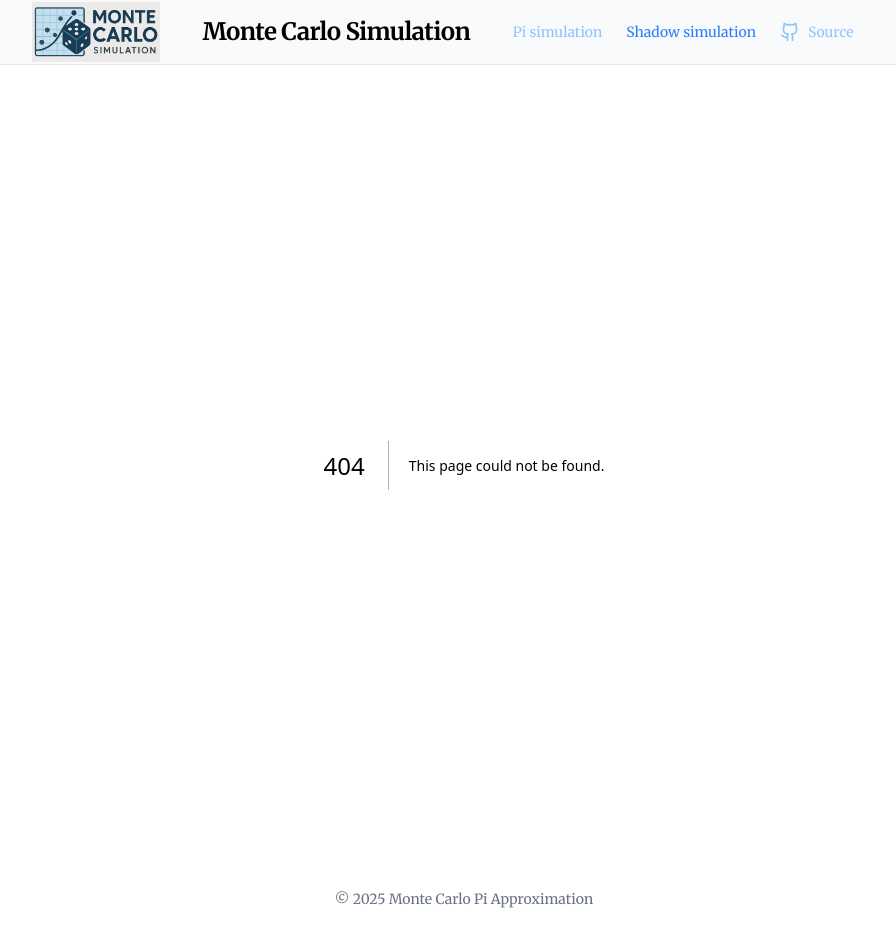
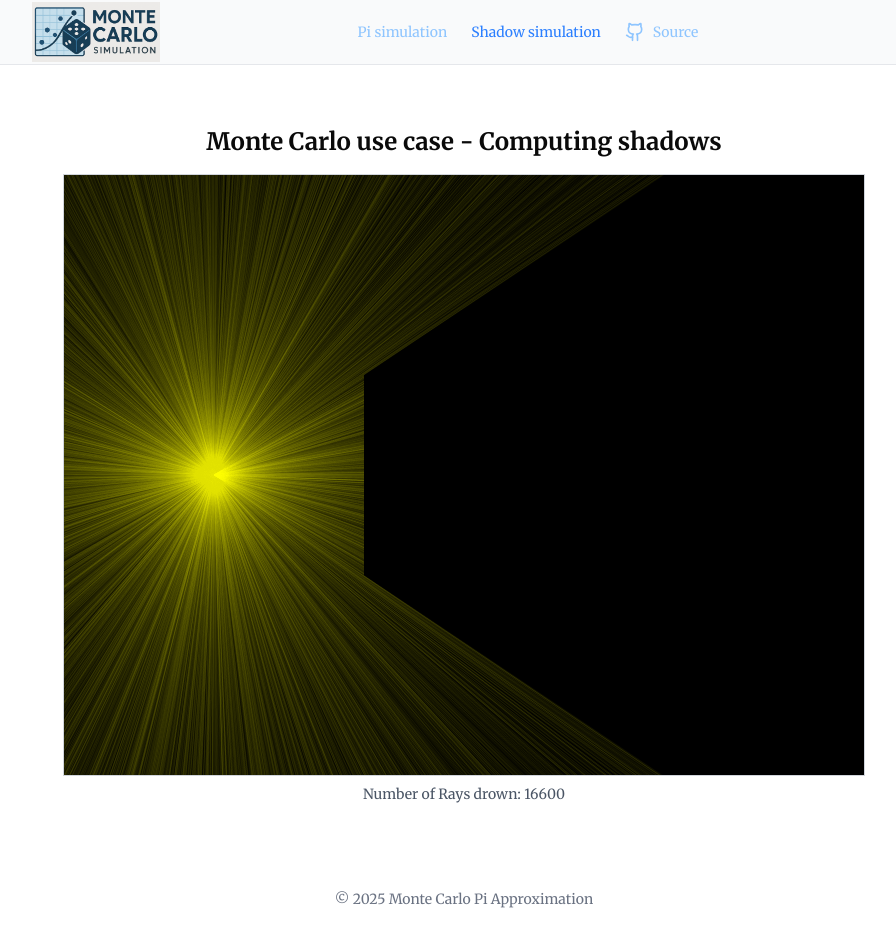
Before and after one commit to Bert0ns/montecarlo-simulation, a Next.js app: page /shadow-simulation in a window 1280 px wide. Before the commit this address had no page. Shown: the whole page, without its empty margins (176-1072 px from the left). Built offline with nearby package versions, Linux system fonts and the light colour scheme.

Commit message:
feat: starting to implement the second page

```diff
--- /dev/null
+++ b/app/shadow-simulation/page.tsx
@@ -0,0 +1,10 @@
+import LightShadowSimulation from "@/components/LightShadowSimulation";
+
+const ShadowSimulation = () => {
+    return (
+        <div className="flex flex-col items-center justify-center h-screen">
+            <LightShadowSimulation />
+        </div>
+    );
+}
+export default ShadowSimulation;
--- /dev/null
+++ b/components/LightShadowSimulation/index.tsx
@@ -0,0 +1,115 @@
+"use client";
+import {useEffect, useMemo, useRef, useState} from "react";
+
+const LightSimulation = () => {
+    const canvasRef = useRef<HTMLCanvasElement | null>(null);
+    const [rayCount, setRayCount] = useState(0);
+
+    const canvasWidth = 800;
+    const canvasHeight = 600;
+    const source = { x: 150, y: 300 };
+    const obstacles = useMemo(() => {
+        return [
+            { x1: 300, y1: 200, x2: 500, y2: 200 },
+            { x1: 500, y1: 200, x2: 500, y2: 400 },
+            { x1: 500, y1: 400, x2: 300, y2: 400 },
+            { x1: 300, y1: 400, x2: 300, y2: 200 },
+        ]
+    }, []);
+
+    function intersect(ray: any, segment: any) {
+        const r_px = ray.x;
+        const r_py = ray.y;
+        const r_dx = ray.dx;
+        const r_dy = ray.dy;
+
+        const s_px = segment.x1;
+        const s_py = segment.y1;
+        const s_dx = segment.x2 - segment.x1;
+        const s_dy = segment.y2 - segment.y1;
+
+        const r_mag = Math.sqrt(r_dx * r_dx + r_dy * r_dy);
+        const s_mag = Math.sqrt(s_dx * s_dx + s_dy * s_dy);
+
+        if (r_dx / r_mag === s_dx / s_mag && r_dy / r_mag === s_dy / s_mag) return null;
+
+        const T2 = (r_dx * (s_py - r_py) + r_dy * (r_px - s_px)) / (s_dx * r_dy - s_dy * r_dx);
+        const T1 = (s_px + s_dx * T2 - r_px) / r_dx;
+
+        if (T1 < 0 || T2 < 0 || T2 > 1) return null;
+
+        return {
+            x: r_px + r_dx * T1,
+            y: r_py + r_dy * T1,
+        };
+    }
+
+    useEffect(() => {
+        const ctx = canvasRef.current?.getContext("2d");
+        if (!ctx) return;
+
+        const draw = () => {
+            for (let i = 0; i < 50; i++) {
+                const angle = Math.random() * 2 * Math.PI;
+                const dx = Math.cos(angle);
+                const dy = Math.sin(angle);
+
+                let closest = null;
+                let minDist = Infinity;
+
+                for (const seg of obstacles) {
+                    const pt = intersect({ x: source.x, y: source.y, dx, dy }, seg);
+                    if (pt) {
+                        const dist = (pt.x - source.x) ** 2 + (pt.y - source.y) ** 2;
+                        if (dist < minDist) {
+                            minDist = dist;
+                            closest = pt;
+                        }
+                    }
+                }
+
+                const end = closest || {
+                    x: source.x + dx * 1000,
+                    y: source.y + dy * 1000,
+                };
+
+                ctx.beginPath();
+                ctx.strokeStyle = "rgba(255,255,0,0.02)";
+                ctx.moveTo(source.x, source.y);
+                ctx.lineTo(end.x, end.y);
+                ctx.stroke();
+            }
+
+            setRayCount((prev) => prev + 50);
+            requestAnimationFrame(draw);
+        };
+
+        ctx.fillStyle = "black";
+        ctx.fillRect(0, 0, canvasWidth, canvasHeight);
+
+        ctx.fillStyle = "gray";
+        for (const seg of obstacles) {
+            ctx.beginPath();
+            ctx.moveTo(seg.x1, seg.y1);
+            ctx.lineTo(seg.x2, seg.y2);
+            ctx.stroke();
+        }
+
+        draw();
+    }, [obstacles, source.x, source.y]);
+
+    return (
+        <div className="flex flex-col items-center justify-center p-4">
+            <h1 className="text-2xl font-bold mb-4">Monte Carlo use case - Computing shadows</h1>
+            <canvas
+                ref={canvasRef}
+                width={canvasWidth}
+                height={canvasHeight}
+                className="border border-gray-300"
+            />
+            <p className="mt-2 text-sm text-gray-600">Number of Rays drown: {rayCount}</p>
+        </div>
+    );
+};
+
+export default LightSimulation;
--- a/components/SiteHeader/index.tsx
+++ b/components/SiteHeader/index.tsx
@@ -129,8 +129,7 @@ export function SiteHeader() {
                         className="w-32 h-auto"
                     />
                 </Link>
-                <h1 className="text-2xl font-semibold tracking-tight">Monte Carlo Simulation</h1>
-                {isMobile ?
+                { isMobile ?
                     <MobileNav routes={routes}/>
                     :
                     <DesktopNav routes={routes}/>
```
